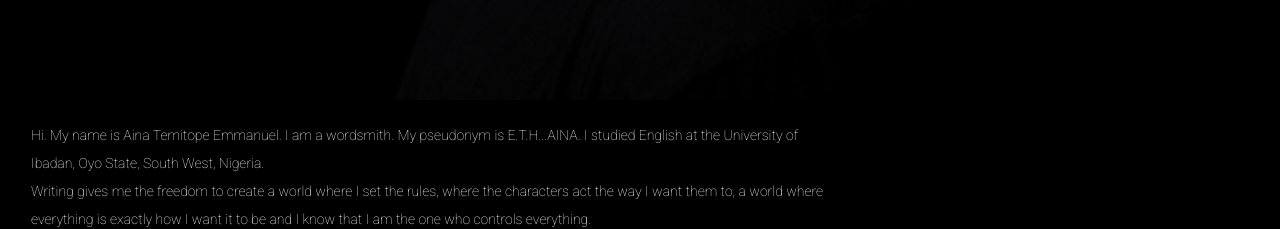
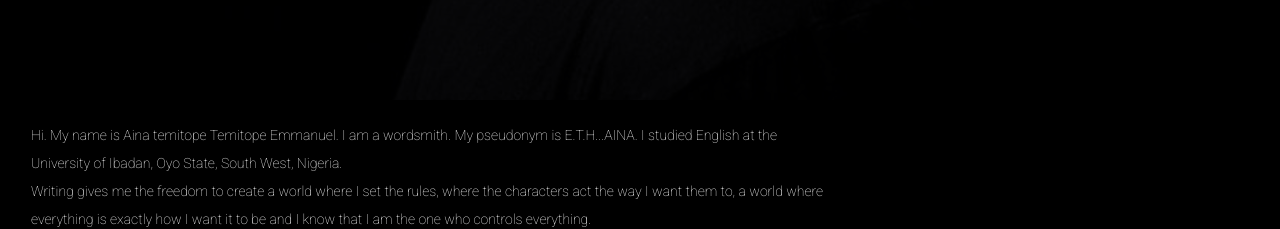
Before and after one commit to Thintalltom/Laurette-portfolio, a React (Vite) app in the folder Laurette-portfolio/: page / in a window 1280 px wide. Shown: the part 1040-1269 px from the top of the page. Built offline with nearby package versions, Linux system fonts and the light colour scheme.

Commit message:
made changes

```diff
--- a/Laurette-portfolio/src/About/About.jsx
+++ b/Laurette-portfolio/src/About/About.jsx
@@ -8,7 +8,7 @@ const About = () => {
         <div className="flex lg:flex-row sm:flex-col xs:flex-col md:flex-col">
           <div className="text-sm leading-loose font-thin p-[5px]  gap-4">
             <p className=''>
-              Hi. My name is Aina Temitope Emmanuel. I am a wordsmith. My pseudonym
+              Hi. My name is Aina temitope Temitope Emmanuel. I am a wordsmith. My pseudonym
               is E.T.H...AINA. I studied  English at the University of Ibadan, Oyo
               State, South West, Nigeria.  </p>
             <p> Writing gives me the freedom to create a
```
